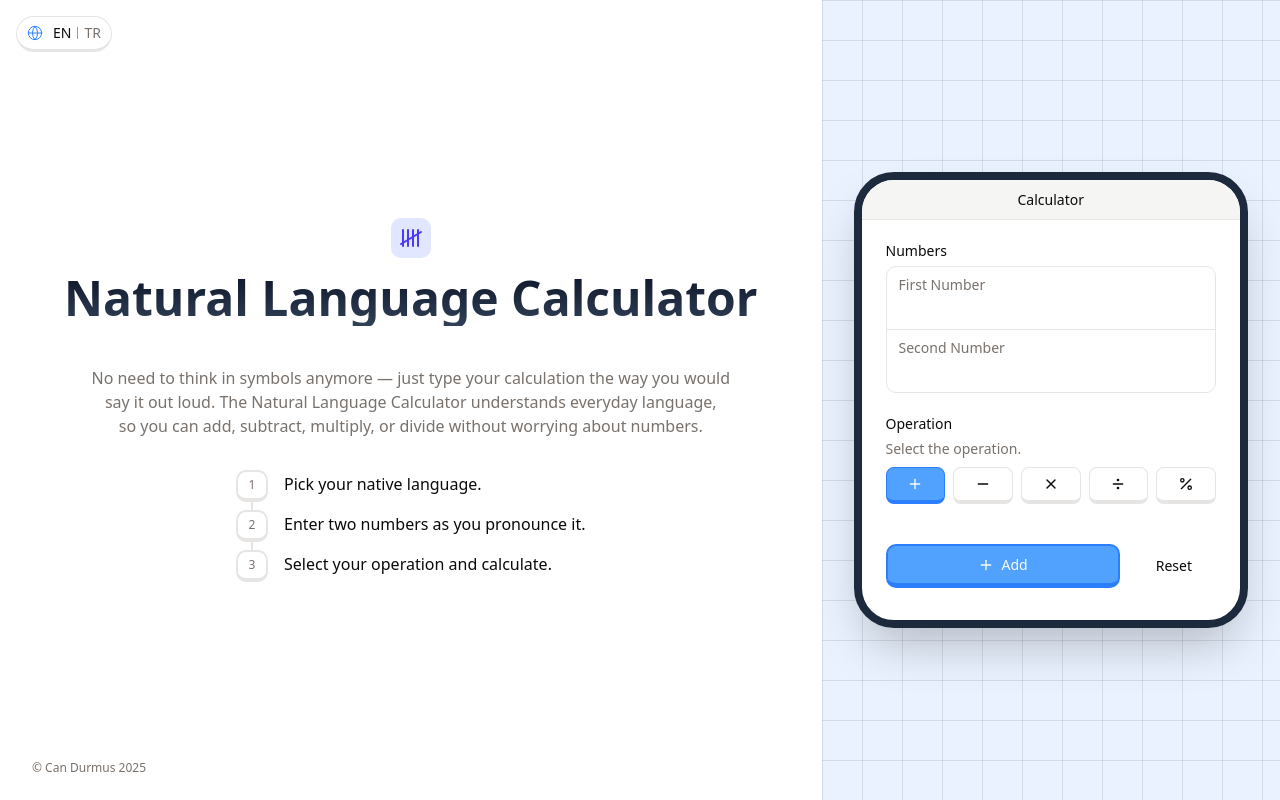
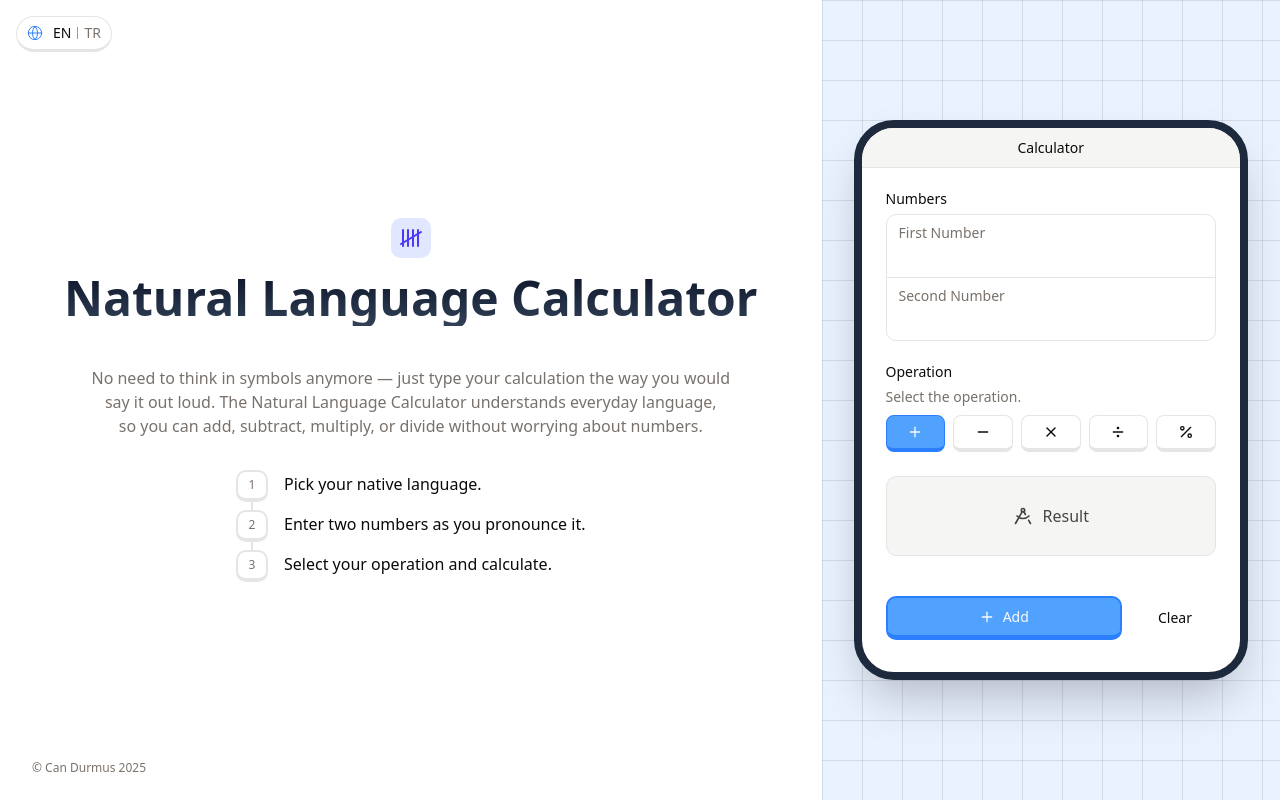
Before and after one commit to XenoverseUp/natural-lang-calc, a React (Vite) app in the folder src/main/frontend/: page / in a window 1280 px wide. Built offline with nearby package versions, Linux system fonts and the light colour scheme.

Commit message:
feat: connect with api

```diff
--- a/src/main/frontend/src/components/calculator-form.tsx
+++ b/src/main/frontend/src/components/calculator-form.tsx
@@ -11,10 +11,12 @@ import { Textarea } from "./ui/textarea";
 import InputGroup from "./ui/input-group";
 import { RadioGroup, RadioGroupItem } from "./ui/radio-group";
 import { Label } from "./ui/label";
-import { DivideIcon, MinusIcon, PercentIcon, PlusIcon, XIcon } from "lucide-react";
+import { DivideIcon, DraftingCompass, MinusIcon, PercentIcon, PlusIcon, XIcon } from "lucide-react";
 import For from "@/components/common/for";
-import { IfValue } from "@/components/common/if";
+import { If, IfValue } from "@/components/common/if";
 import { Button } from "./ui/button";
+import { useState } from "react";
+import { calculate } from "@/services/calculation";
 
 type Props = WithClassName;
 
@@ -25,6 +27,8 @@ export default function CalculatorForm({ className }: Props) {
   const formSchema = getFormSchema(currentLanguage, t);
   const operations = getOperations(t);
 
+  const [result, setResult] = useState("");
+
   const form = useForm<z.infer<typeof formSchema>>({
     resolver: zodResolver(formSchema),
     defaultValues: {
@@ -34,8 +38,22 @@ export default function CalculatorForm({ className }: Props) {
     },
   });
 
-  function onSubmit(values: z.infer<typeof formSchema>) {
-    console.log(values);
+  async function onSubmit({ firstNumber, secondNumber, operation }: z.infer<typeof formSchema>) {
+    const data = await calculate({
+      numbers: {
+        first: firstNumber,
+        second: secondNumber,
+      },
+      operation: operation,
+      locale: currentLanguage,
+    });
+
+    if (!data.result) {
+      setResult("");
+      return;
+    }
+
+    setResult(data.result);
   }
 
   const activeOperation = operations.find((op) => op.value === form.watch("operation"))!;
@@ -115,6 +133,21 @@ export default function CalculatorForm({ className }: Props) {
           )}
         />
 
+        {/* Result Box */}
+
+        <div className="w-full h-20 border bg-accent rounded-lg overflow-auto">
+          <If
+            condition={result === ""}
+            renderItem={() => (
+              <div className="w-full h-full flex items-center justify-center gap-2.5 text-base opacity-75">
+                <DraftingCompass className="size-5" />
+                {t("form.result")}
+              </div>
+            )}
+            renderElse={() => <p className="py-2 px-3 text-sm text-primary/80 capitalize">{result}</p>}
+          />
+        </div>
+
         {/* Action Buttons */}
         <div className="mt-4 flex items-center gap-3">
           <Button size="lg" className={cn("grow", activeOperation.activeStyle)} type="submit">
@@ -128,6 +161,7 @@ export default function CalculatorForm({ className }: Props) {
             onClick={() => {
               form.resetField("firstNumber");
               form.resetField("secondNumber");
+              setResult("");
             }}
           >
             {t("form.reset")}
--- a/src/main/frontend/src/lib/localization/en.json
+++ b/src/main/frontend/src/lib/localization/en.json
@@ -13,8 +13,9 @@
       "secondNumber": "Second Number",
       "operation": "Operation",
       "operationDescription": "Select the operation.",
+      "result": "Result",
       "submit": "Calculate",
-      "reset": "Reset",
+      "reset": "Clear",
       "errors": {
         "minLength": "Must be at least 3 characters.",
         "invalidNumber": "Must be a valid number."
--- a/src/main/frontend/src/lib/localization/tr.json
+++ b/src/main/frontend/src/lib/localization/tr.json
@@ -13,6 +13,7 @@
       "secondNumber": "İkinci Sayı",
       "operation": "İşlem",
       "operationDescription": "Bir işlem seçin.",
+      "result": "Sonuç",
       "submit": "Hesapla",
       "reset": "Sıfırla",
       "errors": {
--- a/src/main/frontend/src/services/calculation.ts
+++ b/src/main/frontend/src/services/calculation.ts
@@ -8,6 +8,7 @@ type CalculateParams = {
     second: string;
   };
   operation: OperationEnum;
+  locale: "en" | "tr";
 };
 
 export async function calculate(params: CalculateParams) {
@@ -16,6 +17,7 @@ export async function calculate(params: CalculateParams) {
       body: {
         numbers: params.numbers,
         operation: params.operation,
+        appLocale: params.locale.toUpperCase(),
       },
     }),
   );
```
